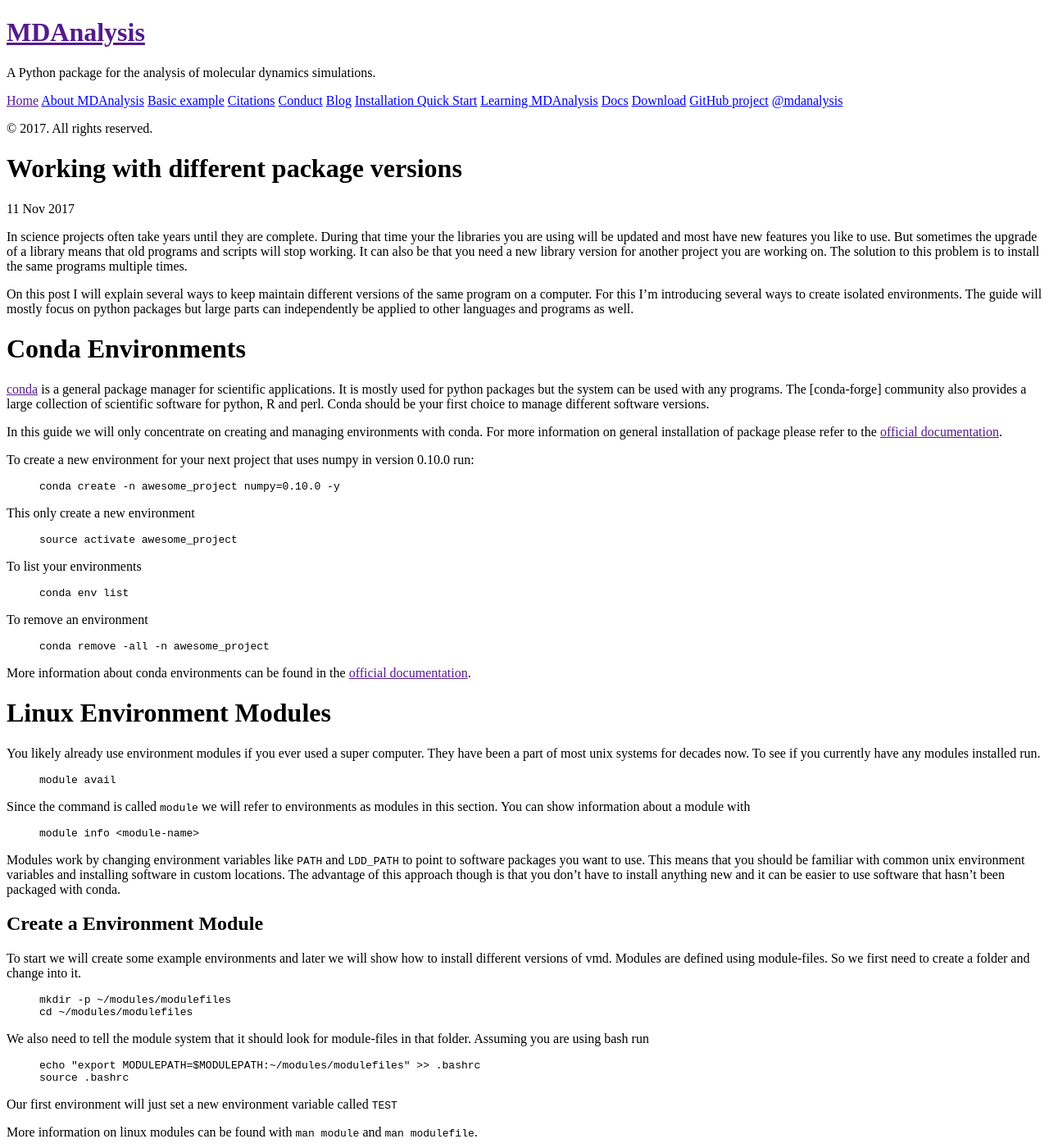
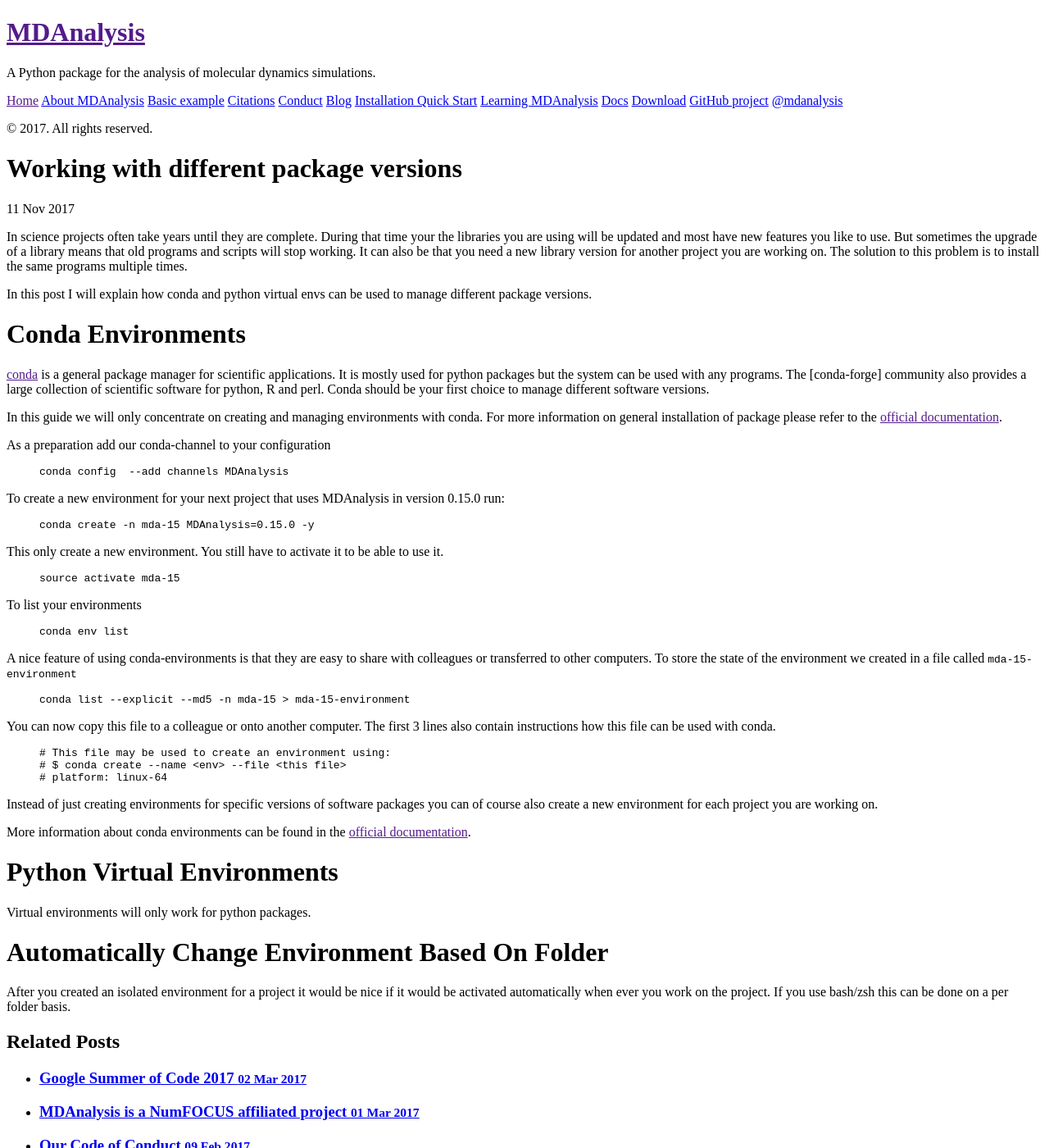
Before and after one commit to MDAnalysis/MDAnalysis.github.io, a Jekyll site: the page built from _posts/2017-11-11-environments.md, in a window 1280 px wide and 1400 px high. Shown: the whole window at 82% size. Built offline with Jekyll 4.4.1, drawn with Linux system fonts in a browser that asks for light colours; comment, search, counter and statistics services are not loaded; some of the changed text lies outside the part shown.

Commit message:
remove linux modules
To complicated for our purpose

```diff
--- a/_posts/2017-11-11-environments.md
+++ b/_posts/2017-11-11-environments.md
@@ -10,10 +10,8 @@ scripts will stop working. It can also be that you need a new library version
 for another project you are working on. The solution to this problem is to
 install the same programs multiple times.
 
-On this post I will explain several ways to keep maintain different versions of
-the same program on a computer. For this I'm introducing several ways to create
-isolated environments. The guide will mostly focus on python packages but large
-parts can independently be applied to other languages and programs as well.
+In this post I will explain how conda and python virtual envs can be used to
+manage different package versions.
 
 # Conda Environments
 
@@ -27,17 +25,24 @@ In this guide we will only concentrate on creating and managing environments
 with conda. For more information on general installation of package please refer
 to the [official documentation]().
 
-To create a new environment for your next project that uses numpy in version
-0.10.0 run:
+As a preparation add our conda-channel to your configuration
 
 {% highlight bash %}
-conda create -n awesome_project numpy=0.10.0 -y
+conda config  --add channels MDAnalysis
 {% endhighlight %}
 
-This only create a new environment
+To create a new environment for your next project that uses MDAnalysis in version
+0.15.0 run:
 
 {% highlight bash %}
-source activate awesome_project
+conda create -n mda-15 MDAnalysis=0.15.0 -y
+{% endhighlight %}
+
+This only create a new environment. You still have to activate it to be able to
+use it.
+
+{% highlight bash %}
+source activate mda-15
 {% endhighlight %}
 
 To list your environments
@@ -46,76 +51,30 @@ To list your environments
 conda env list
 {% endhighlight %}
 
-To remove an environment
+A nice feature of using conda-environments is that they are easy to share with
+colleagues or transferred to other computers. To store the state of the
+environment we created in a file called `mda-15-environment`
 
 {% highlight bash %}
-conda remove -all -n awesome_project
+conda list --explicit --md5 -n mda-15 > mda-15-environment
 {% endhighlight %}
+
+You can now copy this file to a colleague or onto another computer. The first 3
+lines also contain instructions how this file can be used with conda.
+
+{% highlight bash %}
+# This file may be used to create an environment using:
+# $ conda create --name <env> --file <this file>
+# platform: linux-64
+{% endhighlight %}
+
+Instead of just creating environments for specific versions of software packages
+you can of course also create a new environment for each project you are working
+on.
 
 
 More information about conda environments can be found in
 the [official documentation]().
-
-# Linux Environment Modules
-
-You likely already use environment modules if you ever used a super computer.
-They have been a part of most unix systems for decades now. To see if you
-currently have any modules installed run.
-
-{% highlight bash %}
-module avail
-{% endhighlight %}
-
-Since the command is called `module` we will refer to environments as modules in
-this section. You can show information about a module with
-
-{% highlight bash %}
-module info <module-name>
-{% endhighlight %}
-
-Modules work by changing environment variables like `PATH` and `LDD_PATH` to
-point to software packages you want to use. This means that you should be
-familiar with common unix environment variables and installing software in
-custom locations. The advantage of this approach though is that you don't have
-to install anything new and it can be easier to use software that hasn't been
-packaged with conda.
-
-
-## Create a Environment Module
-
-To start we will create some example environments and later we will show how to
-install different versions of vmd. Modules are defined using module-files. So we
-first need to create a folder and change into it.
-
-{% highlight bash %}
-mkdir -p ~/modules/modulefiles
-cd ~/modules/modulefiles
-{% endhighlight %}
-
-We also need to tell the module system that it should look for module-files in
-that folder. Assuming you are using bash run
-
-{% highlight bash %}
-echo "export MODULEPATH=$MODULEPATH:~/modules/modulefiles" >> .bashrc
-source .bashrc
-{% endhighlight %}
-
-Our first environment will just set a new environment variable called `TEST`
-
-{% highlight bash %}
-{% endhighlight %}
-
-More information on linux modules can be found with `man module` and `man modulefile`.
-
-
-## Installing software into an environment
-
-## Handling conflicts
-
-The module command allows you to have several modules active at the same time.
-To avoid potential version conflicts you have to tell specify in the module file
-which other modules are incompatible.
-
 
 # Python Virtual Environments
 
```
